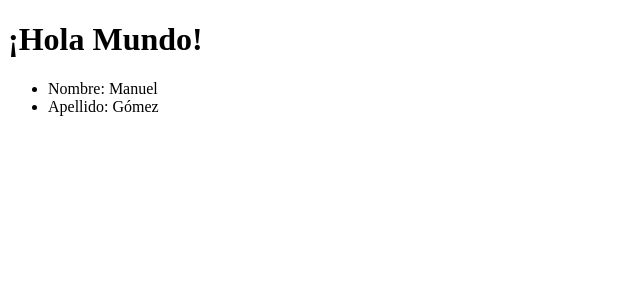
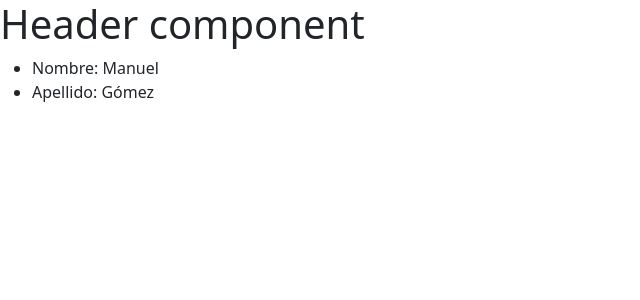
Before and after one commit to Manu8080Go/01-hola-mundo, an Angular app: page / in a window 1280 px wide. Shown: the top 300 px of the page, without its empty margins (0-640 px from the left). Built offline with nearby package versions, Linux system fonts and the light colour scheme.

Commit message:
Se agrega header component

```diff
--- a/src/app/app.component.html
+++ b/src/app/app.component.html
@@ -1,4 +1,4 @@
-<h1>¡Hola Mundo!</h1>
+<app-header></app-header>
 
 <ul>
   <li>Nombre: {{ nombre }}</li>
--- a/src/app/app.module.ts
+++ b/src/app/app.module.ts
@@ -2,10 +2,12 @@ import { NgModule } from '@angular/core';
 import { BrowserModule } from '@angular/platform-browser';
 
 import { AppComponent } from './app.component';
+import { HeaderComponent } from './components/header/header.component';
 
 @NgModule({
   declarations: [
-    AppComponent
+    AppComponent,
+    HeaderComponent
   ],
   imports: [
     BrowserModule
--- /dev/null
+++ b/src/app/components/header/header.component.ts
@@ -0,0 +1,10 @@
+import { Component } from '@angular/core';
+
+@Component({
+  selector: 'app-header',
+  template: `<h1>Header component</h1>`
+})
+
+export class HeaderComponent {
+
+}
--- a/src/index.html
+++ b/src/index.html
@@ -6,6 +6,8 @@
   <base href="/">
   <meta name="viewport" content="width=device-width, initial-scale=1">
   <link rel="icon" type="image/x-icon" href="favicon.ico">
+  <link href="https://cdn.jsdelivr.net/npm/bootstrap@5.3.0-alpha3/dist/css/bootstrap.min.css" rel="stylesheet"
+  integrity="sha384-KK94CHFLLe+nY2dmCWGMq91rCGa5gtU4mk92HdvYe+M/SXH301p5ILy+dN9+nJOZ" crossorigin="anonymous">
 </head>
 <body>
   <app-root></app-root>
```
